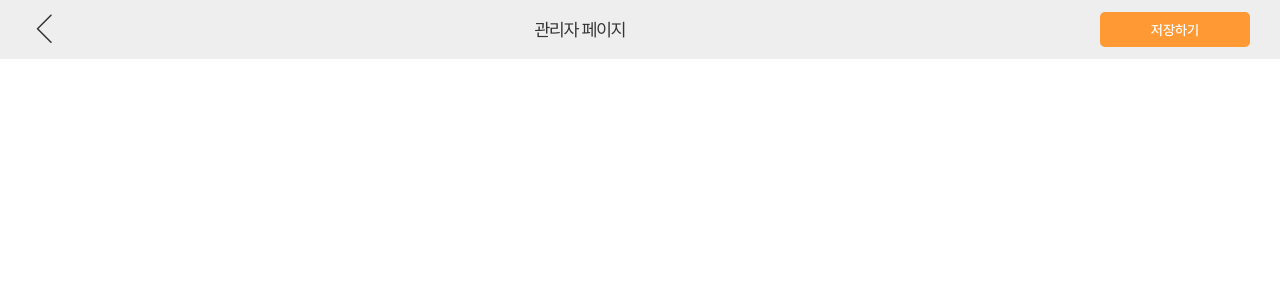
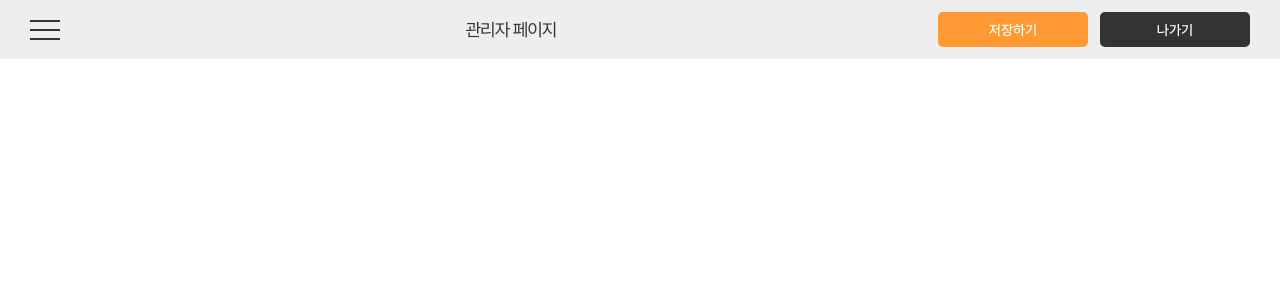
Before and after one commit to hyeon-woo-pyo-projects/minehair-front, a React (Create React App) app: page /admin/index in a window 1280 px wide. Shown: the top 300 px of the page. Built offline with nearby package versions, Linux system fonts and the light colour scheme.

Commit message:
관리자 페이지 햄버거 메뉴 추가

```diff
--- a/src/admin/components/layouts/AdminFixHeader.tsx
+++ b/src/admin/components/layouts/AdminFixHeader.tsx
@@ -1,19 +1,35 @@
 
 
 import { Link } from "react-router-dom";
-import IconArrowLeft from "../../../icons/IconArrowLeft";
 
 import '../../../style/admin/adminHeader.css';
+import { useState } from "react";
 
 function AdminFixHeader () {
+    const [ openMenu, setOpenMenu ] = useState(false);
+    const toggleMenu = () => { setOpenMenu(!openMenu) }
+
     return (
-        <div id="admin-header">
-            <Link to={'/'}><IconArrowLeft color="var(--color-black)" width={30} height={30}/></Link>
-            <h5>관리자 페이지</h5>
-            <div className="btns">
-                <button type="button" className="saveBtn">저장하기</button>
+        <>
+            <div id="admin-header">
+                <button type='button' id='menuBtn' className={openMenu ? 'show' : ''} onClick={toggleMenu}>
+                    <i></i>
+                    <i></i>
+                    <i></i>
+                    <i></i>
+                </button>
+
+                <h5>관리자 페이지</h5>
+                <div className="btns">
+                    <button type="button" className="saveBtn">저장하기</button>
+                    <Link to={'/'}><button type="button" className="exitBtn">나가기</button></Link>
+                </div>
             </div>
-        </div>
+
+            <div id="admin-menu" className={ openMenu === true ? 'show' : '' }>
+
+            </div>
+        </>
     )
 }
 
--- a/src/style/admin/adminHeader.css
+++ b/src/style/admin/adminHeader.css
@@ -19,3 +19,40 @@
 }
 #admin-header .btns .saveBtn { background-color: var(--brand-color); }
 #admin-header .btns .saveBtn:hover { background-color: var(--brand-color-hover); }
+#admin-header .btns .exitBtn { background-color: var(--color-black); }
+#admin-header .btns .exitBtn:hover { background-color: var(--color-placeholder); }
+#admin-header #menuBtn {
+    position: relative;
+    width: 30px;
+    height: 20px;
+    z-index: 3;
+    display: flex;
+    justify-content: center;
+    margin-right: 24px;
+}
+#admin-header #menuBtn.show i { width: 0; }
+#admin-header #menuBtn.show i:nth-child(2) { width: 100%; transform: rotate(45deg); }
+#admin-header #menuBtn.show i:nth-child(3) { width: 100%; transform: rotate(-45deg); }
+#admin-header #menuBtn i {
+    position: absolute;
+    transition: all 0.25s;
+    display: block;
+    width: 100%;
+    height: 2px;
+    background-color: var(--color-black);
+    top: 9px;
+}
+#admin-header #menuBtn i:first-child { top: 0; }
+#admin-header #menuBtn i:last-child { top: unset; bottom: 0; }
+
+#admin-menu {
+    position: absolute;
+    transition: all 0.25s;
+    left: -1000px;
+    top: 0;
+    background-color: var(--color-white);
+    width: 20%;
+    height: 100%;
+    box-shadow: 0 10px 10px 10px var(--color-lightGray);
+}
+#admin-menu.show { left: 0; }
```
